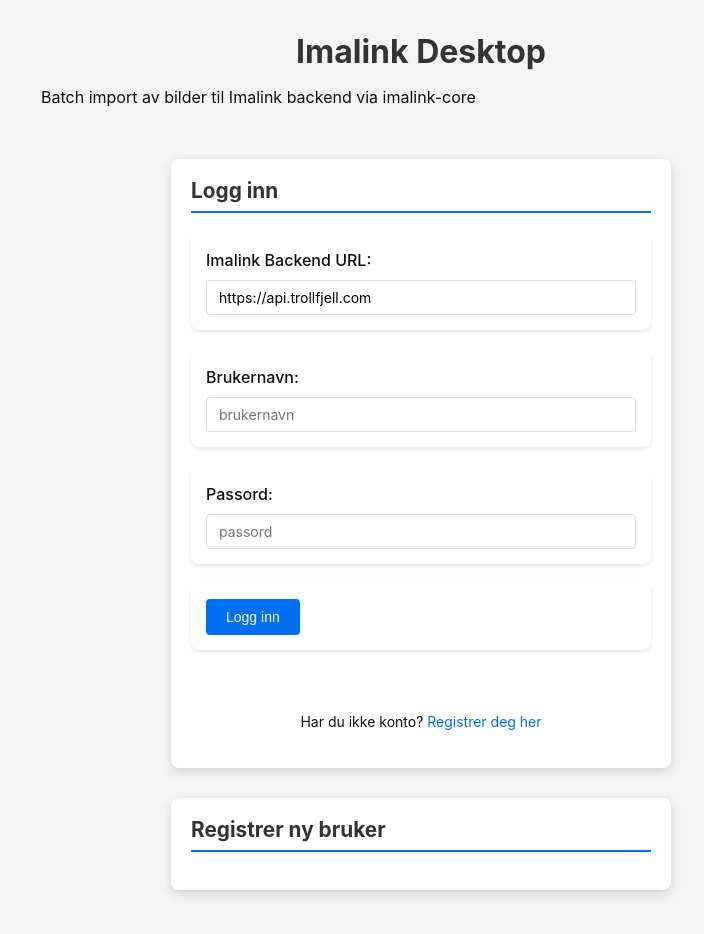
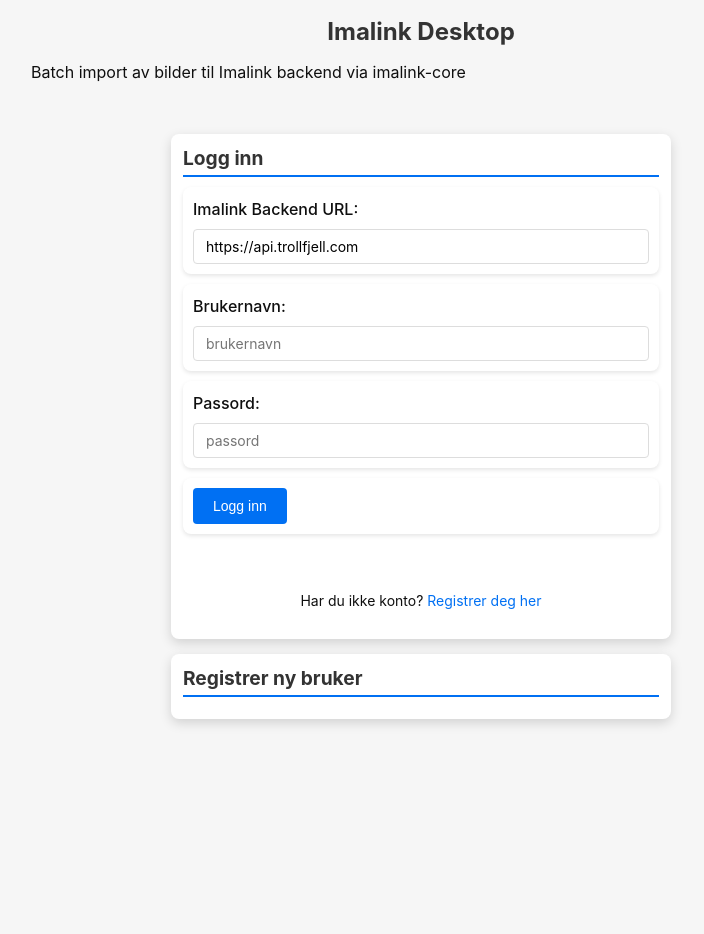
Before and after one commit to imalink-project/imalink-desktop, a website built with Vite: page index.html in a window 1280 px wide. Shown: the whole page, without its empty margins (219-923 px from the left). After the commit the page ends 800 px from the top, so only its background shows below. Built offline with nearby package versions, Linux system fonts and the light colour scheme.

Commit message:
UX: Reduce vertical spacing for compact layout
- Reduce body and container padding (20px → 10px)
- Reduce section margins (30px → 15px) and padding (20px → 12px)
- Reduce h1 and h2 sizes and margins
- Reduce inline margins in import mode UI
- Better for small windows without introducing bugs
- All functionality preserved

```diff
--- a/index.html
+++ b/index.html
@@ -178,15 +178,15 @@
         <div class="section">
           <h2>3. Import-modus</h2>
           <div class="controls">
-            <label style="font-weight: bold; display: block; margin-bottom: 15px;">Velg hvordan filer skal håndteres:</label>
+            <label style="font-weight: bold; display: block; margin-bottom: 8px;">Velg hvordan filer skal håndteres:</label>
 
             <!-- REGISTER MODE (default) -->
-            <div style="margin-bottom: 20px; padding: 15px; border: 2px solid #2196F3; border-radius: 8px; background: #E3F2FD;">
+            <div style="margin-bottom: 10px; padding: 10px; border: 2px solid #2196F3; border-radius: 8px; background: #E3F2FD;">
               <label style="display: block; cursor: pointer;">
                 <input type="radio" name="import-mode" value="register" checked>
                 <strong style="font-size: 1.1em;">📁 Registrer fra nåværende lokasjon</strong>
               </label>
-              <p style="margin: 10px 0 15px 25px; color: #333; line-height: 1.5;">
+              <p style="margin: 5px 0 10px 25px; color: #333; line-height: 1.4;">
                 Brukes for bilder som allerede ligger på permanent lagring (NAS, harddisk, arkiv).<br>
                 Ingen filer kopieres - de blir værende der de er.
               </p>
@@ -206,17 +206,17 @@
             </div>
 
             <!-- COPY MODE -->
-            <div style="padding: 15px; border: 2px solid #ccc; border-radius: 8px; background: #f5f5f5;">
+            <div style="padding: 10px; border: 2px solid #ccc; border-radius: 8px; background: #f5f5f5;">
               <label style="display: block; cursor: pointer;">
                 <input type="radio" name="import-mode" value="copy">
                 <strong style="font-size: 1.1em;">💾 Kopier fra midlertidig lokasjon</strong>
               </label>
-              <p style="margin: 10px 0 15px 25px; color: #666; line-height: 1.5;">
+              <p style="margin: 5px 0 10px 25px; color: #666; line-height: 1.4;">
                 Brukes for bilder på SD-kort, USB-stick eller annen midlertidig lagring.<br>
                 Filene kopieres til permanent destinasjon.
               </p>
               <div id="copy-settings" style="margin-left: 25px; display: none;">
-                <div style="margin-bottom: 15px;">
+                <div style="margin-bottom: 10px;">
                   <label for="copy-source-path" style="display: block; margin-bottom: 5px; font-weight: bold;">Kilde (midlertidig):</label>
                   <div style="display: flex; gap: 10px; align-items: center;">
                     <input
--- a/src/styles.css
+++ b/src/styles.css
@@ -20,45 +20,46 @@
 
 body {
   margin: 0;
-  padding: 20px;
+  padding: 10px;
   min-height: 100vh;
 }
 
 .container {
   max-width: 800px;
   margin: 0 auto;
-  padding: 20px;
+  padding: 10px;
   text-align: left;
 }
 
 h1 {
-  margin-top: 0;
+  margin: 0 0 15px 0;
   color: #333;
   text-align: center;
+  font-size: 1.5rem;
 }
 
 .controls {
-  margin: 20px 0;
-  padding: 15px;
+  margin: 10px 0;
+  padding: 10px;
   background: white;
   border-radius: 8px;
   box-shadow: 0 2px 4px rgba(0,0,0,0.1);
 }
 
 .section {
-  margin: 30px 0;
-  padding: 20px;
+  margin: 15px 0;
+  padding: 12px;
   background: white;
   border-radius: 8px;
   box-shadow: 0 2px 4px rgba(0,0,0,0.1);
 }
 
 .section h2 {
-  margin-top: 0;
-  font-size: 1.3rem;
+  margin: 0 0 10px 0;
+  font-size: 1.2rem;
   color: #333;
   border-bottom: 2px solid #0070f3;
-  padding-bottom: 8px;
+  padding-bottom: 5px;
 }
 
 .controls label {
```
